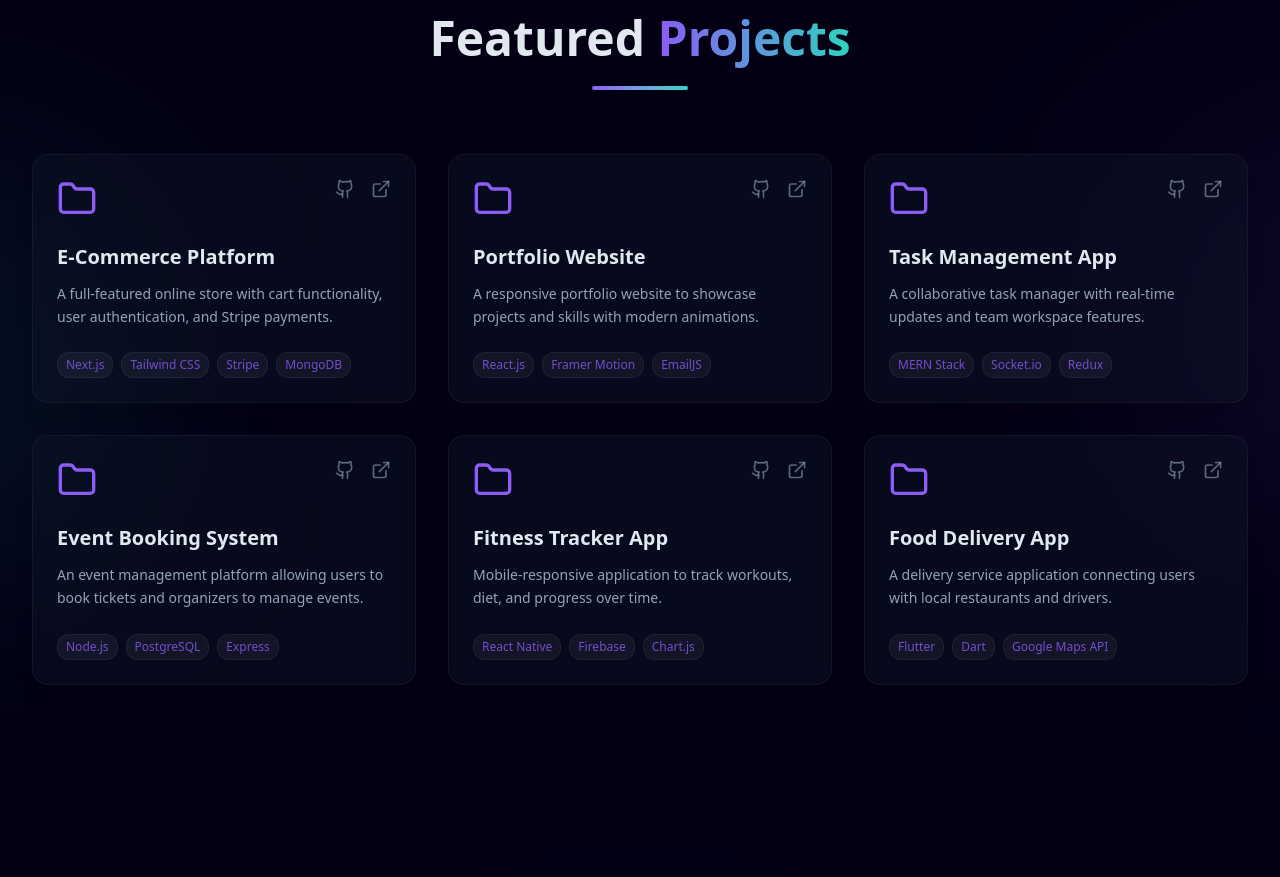
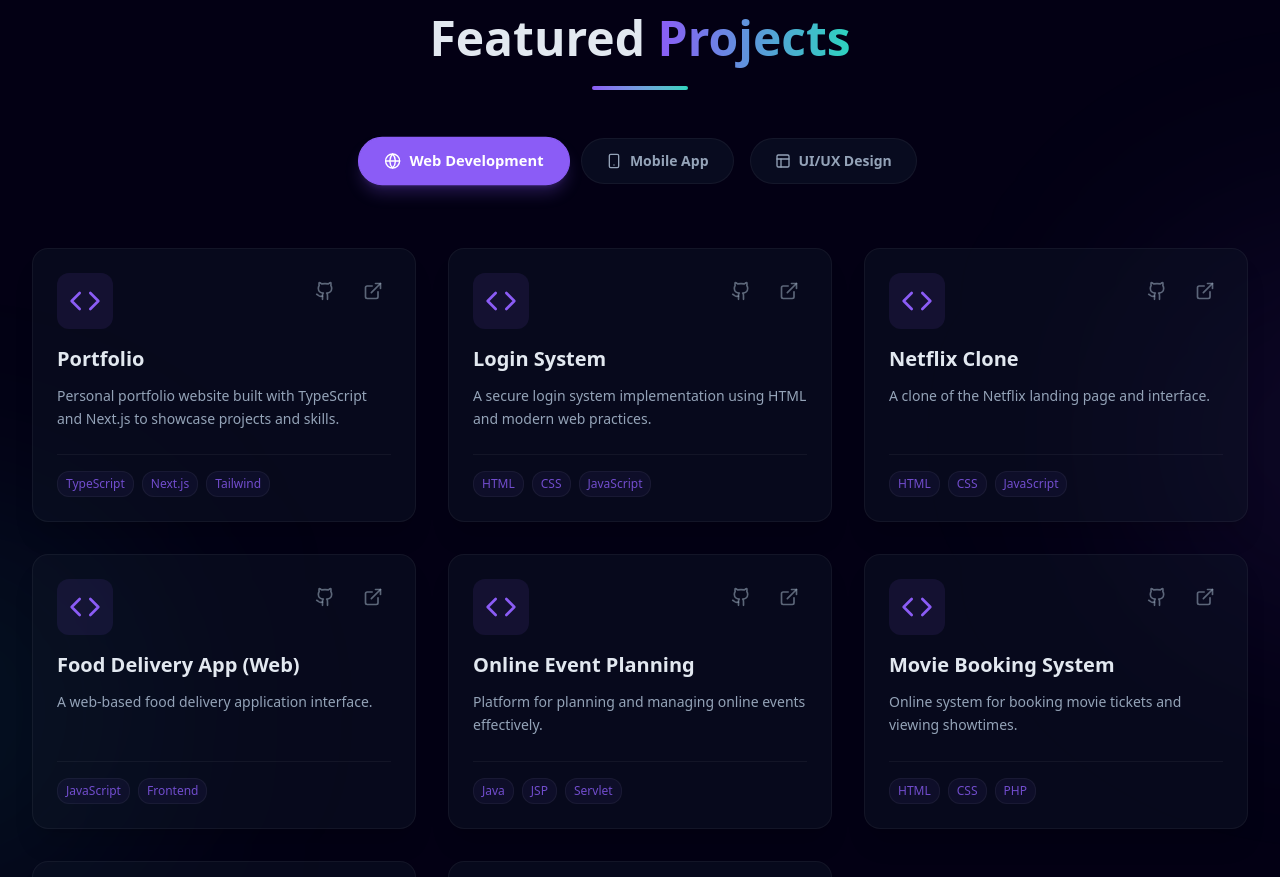
Before and after one commit to JayaniSrimali/portfolio-, a Next.js app: page / in a window 1280 px wide. Shown: the part 1920-2797 px from the top of the page. Built offline with nearby package versions, Linux system fonts and the light colour scheme.

Commit message:
Refine About and Hero sections text for professionalism

```diff
--- a/src/components/sections/About.tsx
+++ b/src/components/sections/About.tsx
@@ -83,7 +83,7 @@ export function About() {
                         About <span className="text-primary">Me</span>
                     </h2>
                     <p className="max-w-3xl mx-auto text-muted-foreground text-lg mb-8 leading-relaxed">
-                        I&apos;m Fourth-year Computing undergraduate and aspiring Full Stack Developer, passionate about building scalable web applications, solving complex problems, and delivering clean, user-centered digital solutions.
+                        I&apos;m a final-year IT undergraduate at SLIIT and aspiring Full Stack Developer, passionate about building scalable web applications, solving complex problems, and delivering clean, user-centered digital solutions.
                     </p>
 
                     {/* Tags for Header */}
@@ -137,7 +137,7 @@ export function About() {
                         <div>
                             <h3 className="text-xl font-bold mb-4">Short Bio</h3>
                             <p className="text-muted-foreground text-sm mb-4 leading-relaxed">
-                                I&apos;m a Full Stack-focused computing undergraduate passionate about building efficient, scalable, and user-centered web applications. I specialize in translating complex requirements into clean, maintainable, and high-performance software solutions that deliver real value to users and businesses. With experience across frontend, backend, and database systems, I strive to create seamless, intuitive, and reliable digital experiences.
+                                I&apos;m a Full Stack-focused IT undergraduate specializing in Software Engineering. I expertise in translating complex requirements into clean, maintainable, and high-performance software solutions. With experience across frontend, backend, and database systems, I strive to create seamless, intuitive, and reliable digital experiences.
                             </p>
                             <ul className="space-y-2 text-sm text-muted-foreground mb-6">
                                 <li className="flex gap-2">
--- a/src/components/sections/Hero.tsx
+++ b/src/components/sections/Hero.tsx
@@ -50,7 +50,7 @@ export function Hero() {
                             transition={{ delay: 0.4 }}
                             className="text-muted-foreground text-lg mb-8 max-w-lg leading-relaxed"
                         >
-                            I&apos;m Jayani Srimali, a final year IT undergraduate specializing in Full Stack Development.
+                            I&apos;m Jayani Srimali, a final year IT undergraduate at SLIIT specializing in Software Engineering.
                             I thrive on turning complex problems into intuitive, visually polished interfaces that meet functional goals.
                         </motion.p>
 
--- a/src/components/sections/Projects.tsx
+++ b/src/components/sections/Projects.tsx
@@ -1,56 +1,126 @@
 "use client";
 
-import React from "react";
-import { motion } from "framer-motion";
-import { ExternalLink, Github, Folder } from "lucide-react";
+import React, { useState } from "react";
+import { motion, AnimatePresence } from "framer-motion";
+import { ExternalLink, Github, Folder, Layout, Smartphone, Globe, Code } from "lucide-react";
 import Link from "next/link";
 
-const projects = [
+const allProjects = [
+    // Web Development
     {
-        title: "E-Commerce Platform",
-        description: "A full-featured online store with cart functionality, user authentication, and Stripe payments.",
-        tech: ["Next.js", "Tailwind CSS", "Stripe", "MongoDB"],
-        github: "#",
+        title: "Portfolio",
+        category: "web",
+        description: "Personal portfolio website built with TypeScript and Next.js to showcase projects and skills.",
+        tech: ["TypeScript", "Next.js", "Tailwind"],
+        github: "https://github.com/JayaniSrimali/portfolio-",
         live: "#"
     },
     {
-        title: "Portfolio Website",
-        description: "A responsive portfolio website to showcase projects and skills with modern animations.",
-        tech: ["React.js", "Framer Motion", "EmailJS"],
-        github: "#",
+        title: "Login System",
+        category: "web",
+        description: "A secure login system implementation using HTML and modern web practices.",
+        tech: ["HTML", "CSS", "JavaScript"],
+        github: "https://github.com/JayaniSrimali/Login-System",
         live: "#"
     },
     {
-        title: "Task Management App",
-        description: "A collaborative task manager with real-time updates and team workspace features.",
-        tech: ["MERN Stack", "Socket.io", "Redux"],
-        github: "#",
+        title: "Netflix Clone",
+        category: "web",
+        description: "A clone of the Netflix landing page and interface.",
+        tech: ["HTML", "CSS", "JavaScript"],
+        github: "https://github.com/JayaniSrimali/Netflix-Clone",
         live: "#"
     },
     {
-        title: "Event Booking System",
-        description: "An event management platform allowing users to book tickets and organizers to manage events.",
-        tech: ["Node.js", "PostgreSQL", "Express"],
-        github: "#",
+        title: "Food Delivery App (Web)",
+        category: "web",
+        description: "A web-based food delivery application interface.",
+        tech: ["JavaScript", "Frontend"],
+        github: "https://github.com/JayaniSrimali/Food-Delivery-App",
         live: "#"
     },
     {
-        title: "Fitness Tracker App",
-        description: "Mobile-responsive application to track workouts, diet, and progress over time.",
-        tech: ["React Native", "Firebase", "Chart.js"],
-        github: "#",
+        title: "Online Event Planning",
+        category: "web",
+        description: "Platform for planning and managing online events effectively.",
+        tech: ["Java", "JSP", "Servlet"],
+        github: "https://github.com/JayaniSrimali/Online-Event-Planning",
         live: "#"
     },
     {
-        title: "Food Delivery App",
-        description: "A delivery service application connecting users with local restaurants and drivers.",
-        tech: ["Flutter", "Dart", "Google Maps API"],
+        title: "Movie Booking System",
+        category: "web",
+        description: "Online system for booking movie tickets and viewing showtimes.",
+        tech: ["HTML", "CSS", "PHP"],
+        github: "https://github.com/JayaniSrimali/Movie-booking-system",
+        live: "#"
+    },
+    {
+        title: "Online Store Management",
+        category: "web",
+        description: "Comprehensive system for managing online store inventory and sales.",
+        tech: ["JavaScript", "Node.js", "Express"],
+        github: "https://github.com/JayaniSrimali/Online-Store-Management",
+        live: "#"
+    },
+    {
+        title: "Tea Factory Management System",
+        category: "web",
+        description: "A software solution to streamline operations of tea manufacturing facilities.",
+        tech: ["JavaScript", "MERN Stack"],
+        github: "https://github.com/JayaniSrimali/Tea-Factory-Mngement-System",
+        live: "#"
+    },
+
+
+    // Mobile App & Games
+    {
+        title: "To-Do List Android Project",
+        category: "mobile",
+        description: "Simple Android Project for task management.",
+        tech: ["Java", "Android Studio"],
+        github: "https://github.com/JayaniSrimali/To-Do-List-Android-Project",
+        live: "#"
+    },
+    {
+        title: "Snake Game App",
+        category: "mobile",
+        description: "Classic Snake game developed using modern mobile technologies.",
+        tech: ["Kotlin", "Android"],
+        github: "https://github.com/JayaniSrimali/Snake-Game-App",
+        live: "#"
+    },
+    {
+        title: "Simple Calculator App",
+        category: "mobile",
+        description: "A basic calculator application for mobile devices.",
+        tech: ["Java", "Android"],
+        github: "https://github.com/JayaniSrimali/Simple-Calculator-App",
+        live: "#"
+    },
+
+    // UI/UX Design (Placeholders as none explicitly in repo list)
+    {
+        title: "Bank App Redesign (Concept)",
+        category: "design",
+        description: "Modern UI/UX concept for a banking application.",
+        tech: ["Figma", "UI/UX"],
         github: "#",
         live: "#"
     }
 ];
 
+const tabs = [
+    { id: "web", label: "Web Development", icon: <Globe className="w-4 h-4" /> },
+    { id: "mobile", label: "Mobile App", icon: <Smartphone className="w-4 h-4" /> },
+    { id: "design", label: "UI/UX Design", icon: <Layout className="w-4 h-4" /> },
+];
+
 export function Projects() {
+    const [activeTab, setActiveTab] = useState("web");
+
+    const filteredProjects = allProjects.filter(project => project.category === activeTab);
+
     return (
         <section id="projects" className="py-24 bg-background relative overflow-hidden">
             {/* Background Glow */}
@@ -68,38 +138,65 @@ export function Projects() {
                     <h2 className="text-3xl md:text-5xl font-bold mb-6">
                         Featured <span className="text-primary text-gradient">Projects</span>
                     </h2>
-                    <div className="h-1 w-24 bg-gradient-to-r from-primary to-accent mx-auto rounded-full" />
+                    <div className="h-1 w-24 bg-gradient-to-r from-primary to-accent mx-auto rounded-full mb-12" />
+
+                    {/* Tabs */}
+                    <div className="flex flex-wrap justify-center gap-4">
+                        {tabs.map((tab) => (
+                            <button
+                                key={tab.id}
+                                onClick={() => setActiveTab(tab.id)}
+                                className={`flex items-center gap-2 px-6 py-3 rounded-full text-sm font-semibold transition-all duration-300 border ${activeTab === tab.id
+                                    ? "bg-primary text-white border-primary shadow-lg shadow-primary/25 scale-105"
+                                    : "bg-card/50 text-muted-foreground border-white/5 hover:bg-white/5 hover:border-white/10"
+                                    }`}
+                            >
+                                {tab.icon}
+                                {tab.label}
+                            </button>
+                        ))}
+                    </div>
                 </motion.div>
 
-                <div className="grid grid-cols-1 md:grid-cols-2 lg:grid-cols-3 gap-8">
-                    {projects.map((project, index) => (
+                <div className="min-h-[400px]">
+                    <AnimatePresence mode="wait">
+                        <motion.div
+                            key={activeTab}
+                            initial={{ opacity: 0, y: 20, filter: "blur(10px)" }}
+                            animate={{ opacity: 1, y: 0, filter: "blur(0px)" }}
+                            exit={{ opacity: 0, y: -20, filter: "blur(10px)" }}
+                            transition={{ duration: 0.3 }}
+                            className="grid grid-cols-1 md:grid-cols-2 lg:grid-cols-3 gap-8"
+                        >
+                            {filteredProjects.map((project, index) => (
                                 <motion.div
                                     key={index}
                                     initial={{ opacity: 0, y: 20 }}
-                            whileInView={{ opacity: 1, y: 0 }}
-                            viewport={{ once: true }}
-                            transition={{ delay: index * 0.1, duration: 0.5 }}
-                            className="group relative bg-card/40 backdrop-blur-sm border border-white/5 rounded-2xl overflow-hidden hover:-translate-y-2 transition-all duration-300 shadow-xl hover:shadow-primary/20 hover:border-primary/50"
+                                    animate={{ opacity: 1, y: 0 }}
+                                    transition={{ delay: index * 0.05, duration: 0.4 }}
+                                    className="group relative bg-card/40 backdrop-blur-sm border border-white/5 rounded-2xl overflow-hidden hover:-translate-y-2 transition-all duration-300 shadow-xl hover:shadow-primary/20 hover:border-primary/50 flex flex-col h-full"
                                 >
                                     <div className="absolute inset-0 bg-gradient-to-br from-primary/5 via-transparent to-transparent opacity-0 group-hover:opacity-100 transition-opacity duration-500" />
 
                                     {/* Top Folder Icon & Links */}
                                     <div className="p-6 pb-0 flex justify-between items-start relative z-10">
-                                <div className="text-primary group-hover:text-accent transition-colors duration-300">
-                                    <Folder className="w-10 h-10" />
+                                        <div className="text-primary group-hover:text-accent transition-colors duration-300 p-3 bg-primary/10 rounded-xl group-hover:bg-primary/20">
+                                            {project.category === "design" ? <Layout className="w-8 h-8" /> :
+                                                project.category === "mobile" ? <Smartphone className="w-8 h-8" /> :
+                                                    <Code className="w-8 h-8" />}
                                         </div>
-                                <div className="flex gap-4 text-muted-foreground/60">
-                                    <Link href={project.github} className="hover:text-primary transition-colors hover:scale-110 transform">
+                                        <div className="flex gap-3 text-muted-foreground/60">
+                                            <Link href={project.github} className="p-2 hover:bg-white/10 rounded-full hover:text-white transition-colors">
                                                 <Github className="w-5 h-5" />
                                             </Link>
-                                    <Link href={project.live} className="hover:text-primary transition-colors hover:scale-110 transform">
+                                            <Link href={project.live} className="p-2 hover:bg-white/10 rounded-full hover:text-white transition-colors">
                                                 <ExternalLink className="w-5 h-5" />
                                             </Link>
                                         </div>
                                     </div>
 
                                     {/* Content */}
-                            <div className="p-6 relative z-10">
+                                    <div className="p-6 pt-4 relative z-10 flex-grow flex flex-col">
                                         <h3 className="text-xl font-bold text-foreground mb-3 group-hover:text-primary transition-colors">
                                             {project.title}
                                         </h3>
@@ -107,16 +204,21 @@ export function Projects() {
                                             {project.description}
                                         </p>
 
-                                <ul className="flex flex-wrap gap-2 text-xs font-mono text-muted-foreground/80 mt-auto">
+                                        <div className="mt-auto">
+                                            <div className="h-px w-full bg-white/5 mb-4" />
+                                            <ul className="flex flex-wrap gap-2 text-xs font-mono text-muted-foreground/80">
                                                 {project.tech.map((t) => (
-                                        <li key={t} className="px-2 py-1 rounded bg-white/5 border border-white/5 text-primary/80 group-hover:text-accent group-hover:border-accent/20 transition-colors">
+                                                    <li key={t} className="px-2 py-1 rounded bg-secondary/30 border border-white/5 text-primary/80 group-hover:text-accent group-hover:border-accent/20 transition-colors">
                                                         {t}
                                                     </li>
                                                 ))}
                                             </ul>
                                         </div>
+                                    </div>
                                 </motion.div>
                             ))}
+                        </motion.div>
+                    </AnimatePresence>
                 </div>
             </div>
         </section>
```
Lines whose indentation alone changed are shown as unchanged.
